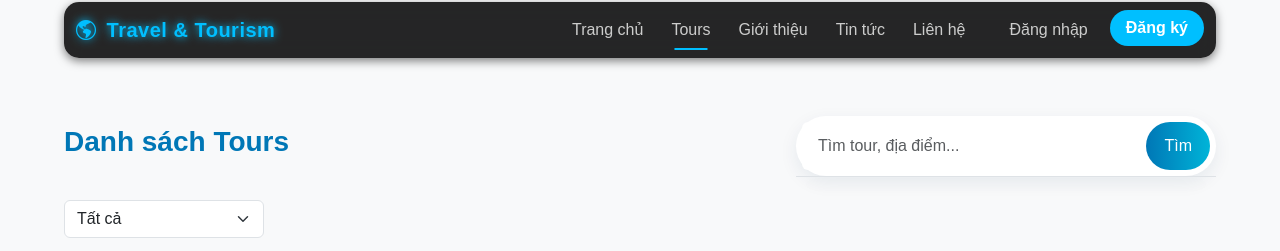
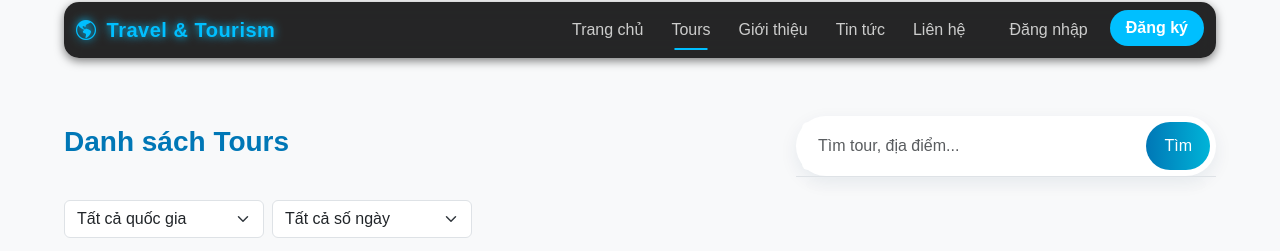
Before and after one commit to thanhtungdev05/webpython, a Django app: page /tours/ in a window 1280 px wide. Shown: the part 28-279 px from the top of the page. Run offline with Django 5.2, Linux system fonts and the light colour scheme; data comes from the database, SQL or seed files in the repository; both versions use the stored data as it was after the commit.

Commit message:
up
số lượng ngày

```diff
--- a/site1/home/templates/tour-list.html
+++ b/site1/home/templates/tour-list.html
@@ -13,19 +13,31 @@
     </form>
   </div>
 
-  <!-- 🔽 Bộ lọc tour Trong nước / Ngoài nước -->
-  <div class="mb-3">
+  <!-- 🔽 Bộ lọc tour -->
+  <div class="mb-3 d-flex gap-2">
     <select id="countryFilter" class="form-select" style="width: 200px;">
-      <option value="">Tất cả</option>
+      <option value="">Tất cả quốc gia</option>
       <option value="Trong nước">Trong nước</option>
       <option value="Ngoài nước">Ngoài nước</option>
+    </select>
+
+    <select id="durationFilter" class="form-select" style="width: 200px;">
+      <option value="">Tất cả số ngày</option>
+      <option value="2">2 ngày</option>
+      <option value="3">3 ngày</option>
+      <option value="4">4 ngày</option>
+      <option value="5">5 ngày</option>
+      <option value="6">6 ngày</option>
+      <option value="7">7 ngày</option>
     </select>
   </div>
 
   <!-- 🧭 Danh sách tour -->
   <div class="row" id="tourList">
     {% for tour in tours %}
-    <div class="col-md-4 mb-4" data-country="{{ tour.destination.country_type }}">
+    {% comment %} Lấy số ngày từ tour.duration: "2 ngày 1 đêm" => "2" {% endcomment %}
+    {% with tour.duration|slice:":1" as day_number %}
+    <div class="col-md-4 mb-4" data-country="{{ tour.destination.country_type }}" data-days="{{ day_number }}">
       <div class="card tour-card h-100 shadow-sm">
         <div class="card-media">
           <img src="{{ tour.image_url }}" class="card-img-top" alt="{{ tour.title }}" />
@@ -41,6 +53,7 @@
         </div>
       </div>
     </div>
+    {% endwith %}
     {% empty %}
     <div class="col-12 text-center py-5 empty-state">
       <img src="{% static 'icons/empty-tour.png' %}" alt="empty" width="140" class="mb-3 opacity-75" />
@@ -98,28 +111,31 @@
     });
   });
 
-  // Filter tour Trong nước / Ngoài nước
+  // Filter tour theo country và số ngày
   const countryFilter = document.getElementById("countryFilter");
-  countryFilter.addEventListener("change", () => {
-    const value = countryFilter.value.trim();
-    const tours = document.querySelectorAll("#tourList > [data-country]");
+  const durationFilter = document.getElementById("durationFilter");
+  const tourList = document.getElementById("tourList");
+
+  function filterTours() {
+    const countryValue = countryFilter.value.trim();
+    const dayValue = durationFilter.value.trim();
+    const tours = tourList.querySelectorAll("[data-country]");
     let anyVisible = false;
 
     tours.forEach(tour => {
       const country = tour.getAttribute("data-country");
-      if (!value || country === value) {
-        tour.style.display = "block";
-        anyVisible = true;
-      } else {
-        tour.style.display = "none";
-      }
+      const days = tour.getAttribute("data-days");
+      const show = (!countryValue || country === countryValue) &&
+                   (!dayValue || days === dayValue);
+      tour.style.display = show ? "block" : "none";
+      if (show) anyVisible = true;
     });
 
-    // Hiển thị thông báo nếu không còn tour nào
     const emptyState = document.querySelector(".empty-state");
-    if (emptyState) {
-      emptyState.style.display = anyVisible ? "none" : "block";
-    }
-  });
+    if (emptyState) emptyState.style.display = anyVisible ? "none" : "block";
+  }
+
+  countryFilter.addEventListener("change", filterTours);
+  durationFilter.addEventListener("change", filterTours);
 </script>
 {% endblock %}
```
Also changed, not shown: site1/db.sqlite3.
